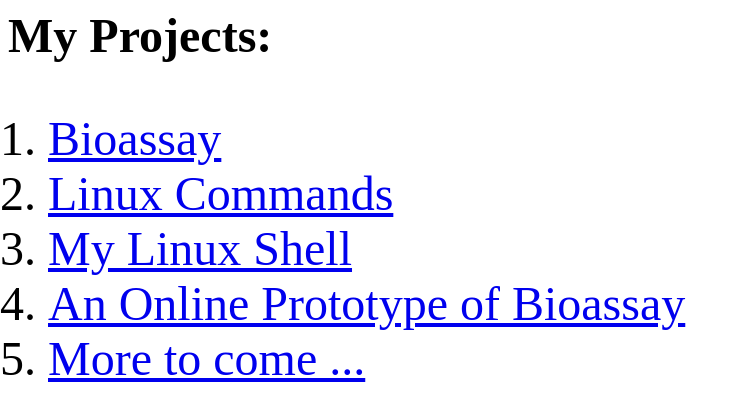
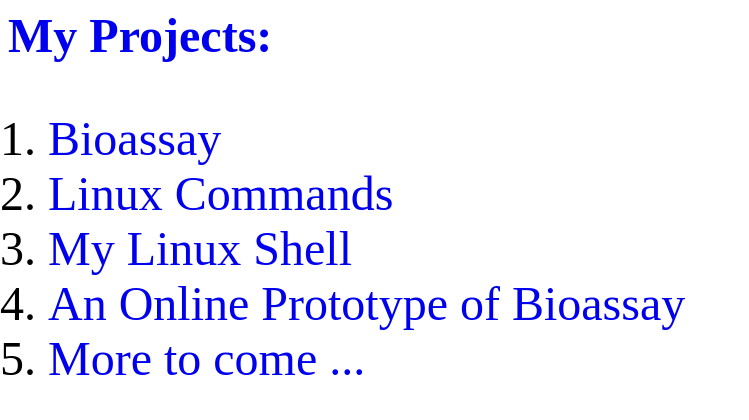
Before and after one commit to zfang2019/zfang2019.github.io, a plain HTML site: page index.html in a window 1280 px wide. Shown: the whole page, without its empty margins (0-749 px from the left). Drawn offline with Linux system fonts and the light colour scheme.

Commit message:
update index.html

```diff
--- a/index.html
+++ b/index.html
@@ -5,14 +5,14 @@
     <title>Zhenglai's Github</title>
 </head>
 </body>
-<font size = 12><b>My Projects:</b></font>
+<a href=# style="text-decoration:none"><font size = 12><b>My Projects:</b></font></a>
 <font size = 8>
 <ol>
-    <li><a href=https://github.com/zfang2019/Bioassay>Bioassay </a> </li>
-    <li><a href=https://github.com/zfang2019/MyLinuxCommand>Linux Commands</a> </li>
-    <li><a href=https://github.com/zfang2019/Linux-Shell>My Linux Shell</a></li>
-    <li><a href=http://escreen.herokuapp.com>An Online Prototype of Bioassay</a></li>
-    <li><a href=#>More to come ...</a></li><br/>
+    <li><a href=https://github.com/zfang2019/Bioassay style="text-decoration:none">Bioassay </a> </li>
+    <li><a href=https://github.com/zfang2019/MyLinuxCommand style="text-decoration:none">Linux Commands</a> </li>
+    <li><a href=https://github.com/zfang2019/Linux-Shell style="text-decoration:none">My Linux Shell</a></li>
+    <li><a href=http://escreen.herokuapp.com style="text-decoration:none">An Online Prototype of Bioassay</a></li>
+    <li><a href=# style="text-decoration:none">More to come ...</a></li><br/>
 </ol>
 </font>
 </body>
```
